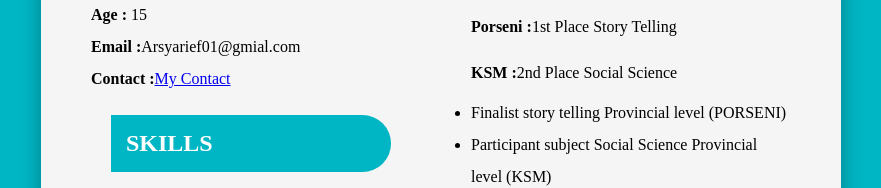
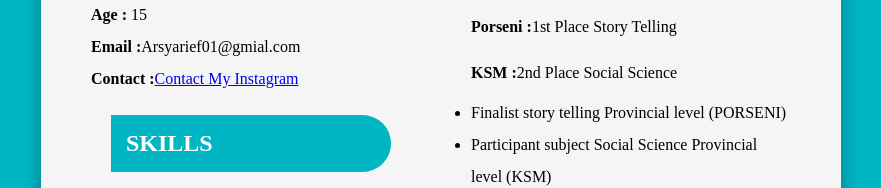
Before and after one commit to ardilaaaa/ardila-cv, a plain HTML site: page index.html in a window 1280 px wide. Shown: the part 534-722 px from the top of the page, without its empty margins (199-1080 px from the left). Drawn offline with Linux system fonts and the light colour scheme.

Commit message:
Update index.html

```diff
--- a/index.html
+++ b/index.html
@@ -24,7 +24,7 @@
                 <p><strong>Name :</strong> Ardila Arsyarief</p>
                 <p><strong>Age :</strong> 15</p>
                 <p><strong>Email :</strong>Arsyarief01@gmial.com</p>
-                <p><strong>Contact :</strong><a href="wa.me//081390263367">My Contact</a></p>
+                <p><strong>Contact :</strong><a href="https://www.instagram.com/simplyy._la/profilecard/?igsh=NWFsYmIzYWV0dHp5">Contact My Instagram</a></p>
                 <h2>SKILLS</h2>
                 <ul>
                     <li>Pyhton</li>
```
